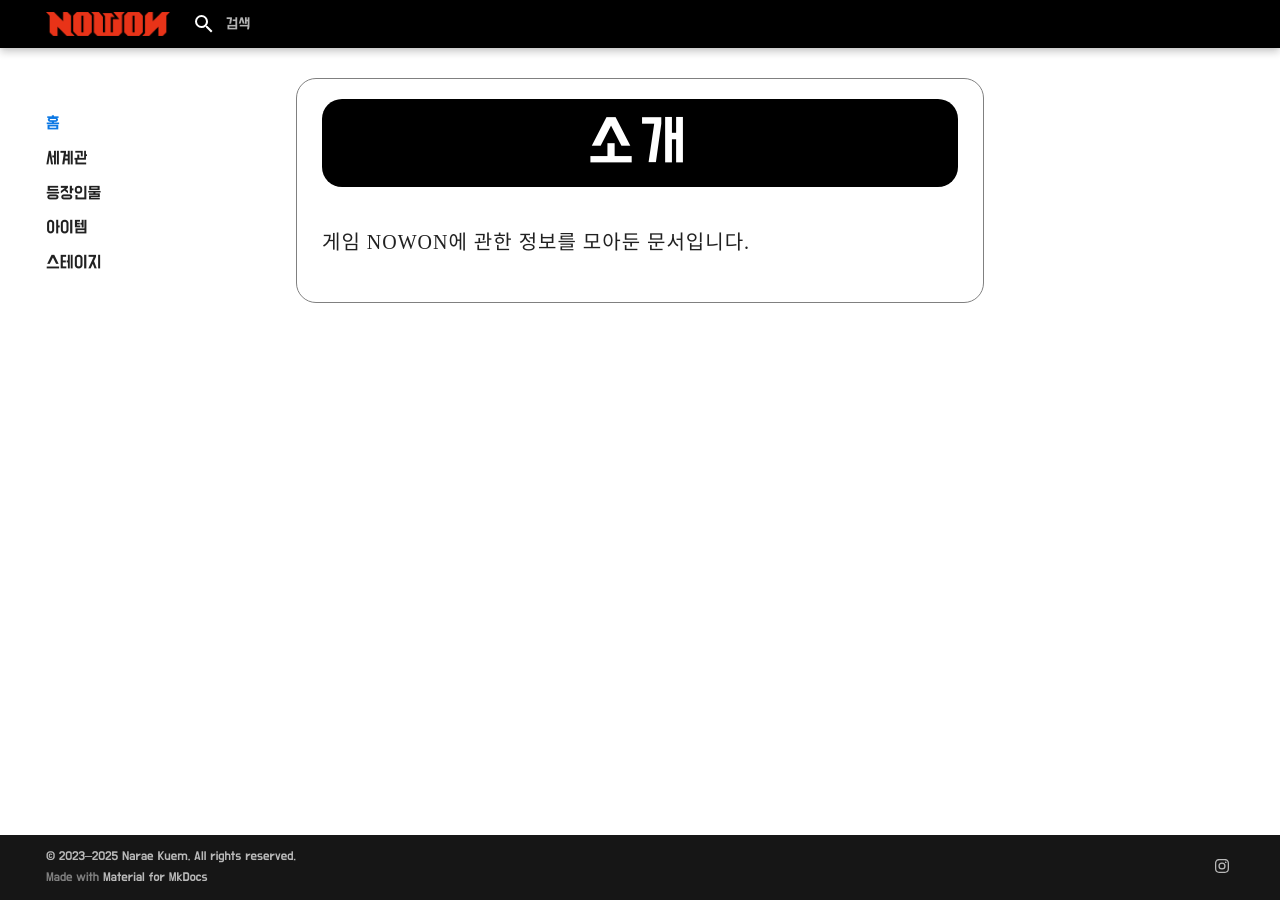
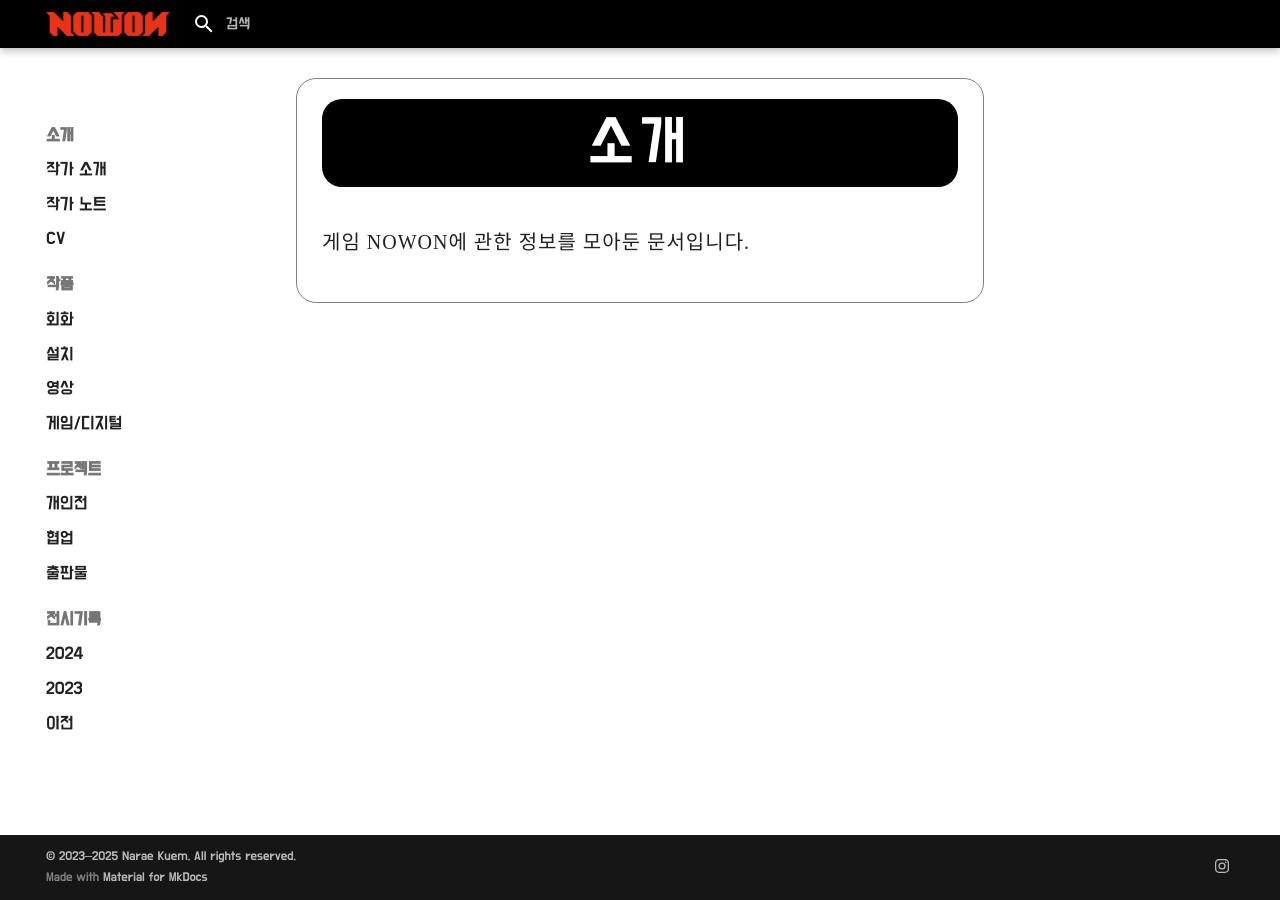
Before and after one commit to naraekuem/narae, an MkDocs documentation site: the page built from docs/index.md, in a window 1280 px wide. Built offline with MkDocs 1.6.1 and Material for MkDocs 9.7.7, drawn with Linux system fonts in a browser that asks for light colours; some web fonts are replaced.

Commit message:
Update mkdocs.yml

```diff
--- a/mkdocs.yml
+++ b/mkdocs.yml
@@ -12,14 +12,27 @@ theme:
     text: "Noto Sans KR"
     code: "Fira Code"
   features:
-    - navigation.top
+    - navigation.top      # 상단 탭
+    - navigation.sections # 탭마다 사이드바 분리
 
 nav:
-  - 홈: index.md
-  - 세계관: universe.md
-  - 등장인물: characters.md
-  - 아이템: items.md
-  - 스테이지: stages.md
+  - 소개:
+      - 작가 소개: about/index.md
+      - 작가 노트: about/notes.md
+      - CV: about/cv.md
+  - 작품:
+      - 회화: works/paintings.md
+      - 설치: works/installations.md
+      - 영상: works/video.md
+      - 게임/디지털: works/digital.md
+  - 프로젝트:
+      - 개인전: projects/solo.md
+      - 협업: projects/collab.md
+      - 출판물: projects/publications.md
+  - 전시기록:
+      - 2024: exhibitions/2024.md
+      - 2023: exhibitions/2023.md
+      - 이전: exhibitions/earlier.md
 
 extra:
   social:
```
